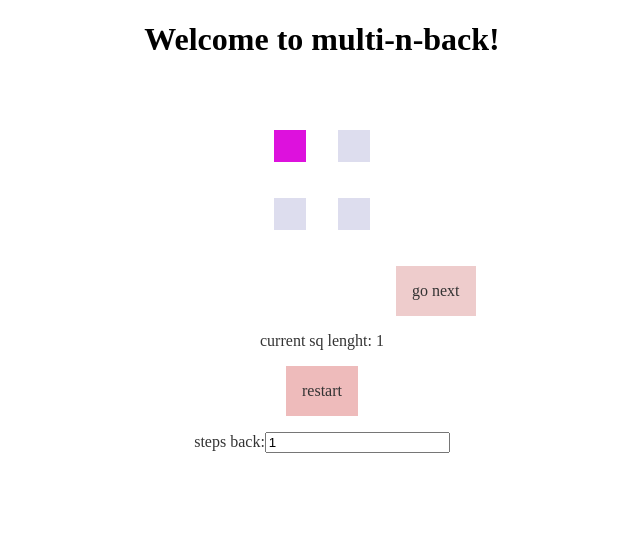
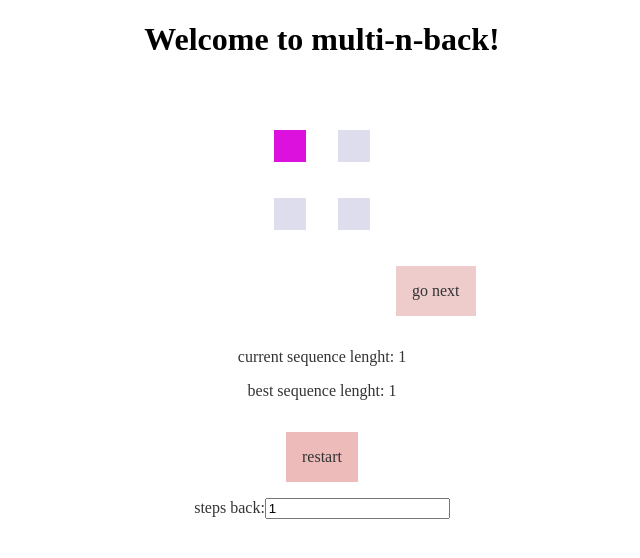
Before and after one commit to dogayuksel/multi-n-back, an Angular app: page / in a window 1280 px wide. Shown: the top 558 px of the page, without its empty margins (318-958 px from the left). Built offline with nearby package versions, Linux system fonts and the light colour scheme.

Commit message:
End game on a mistake, track longest sequence

```diff
--- a/src/app/game-core/game-core.component.html
+++ b/src/app/game-core/game-core.component.html
@@ -24,7 +24,12 @@
     go next
   </div>
   <div>
-    current sq lenght: {{sequence.getLength()}}
+    <p>
+      current sequence lenght: {{sequence.getLength()}}
+    </p>
+    <p>
+      best sequence lenght: {{maxRounds}}
+    </p>
   </div>
   <div class="start-game-button" (click)=startGame()>
     restart
--- a/src/app/game-core/game-core.component.ts
+++ b/src/app/game-core/game-core.component.ts
@@ -22,6 +22,8 @@ export class GameCoreComponent implements OnInit {
   modalityDepth: number = 4;
   modalitiesTotal: number = 2;
 
+  maxRounds: number = 1;
+
   userInput: Array<boolean> = [];
   correctSeries: boolean = true;
 
@@ -41,7 +43,14 @@ export class GameCoreComponent implements OnInit {
 
   goToNext(): void {
     this.correctSeries = this.sequence.goToNextRound(this.userInput);
+    const finalScore = this.sequence.getLength();
+    if (this.maxRounds < finalScore) {
+      this.maxRounds = finalScore;
+    }
     this.resetUserInput();
+    if (!this.correctSeries) {
+      this.startGame();
+    }
   }
 
   resetUserInput(): void {
```
